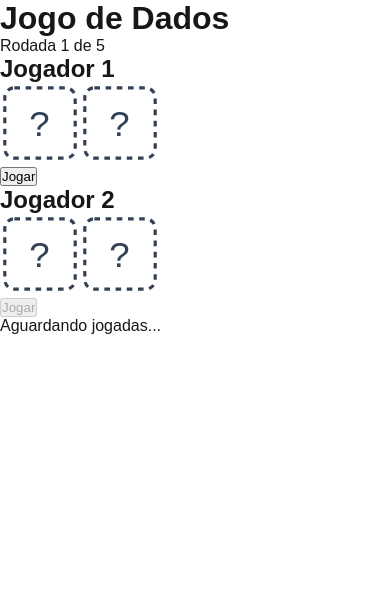
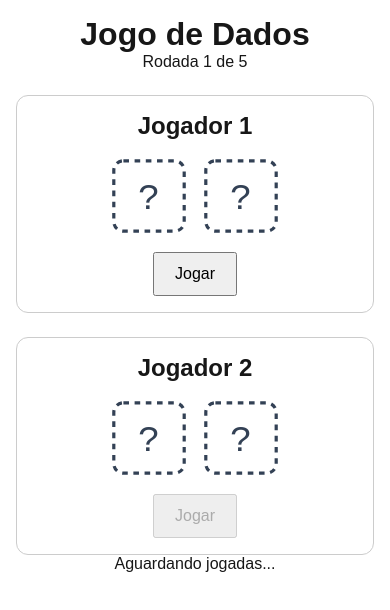
Before and after one commit to VANESSENCEWEB/jogo-dados-unicap, a Next.js app: page / in a window 390 px wide. Shown: the top 610 px of the page. Built offline with nearby package versions, Linux system fonts and the light colour scheme.

Commit message:
style(jogo): adiciona layout responsivo basico dos jogadores e dados

```diff
--- a/app/globals.css
+++ b/app/globals.css
@@ -47,3 +47,51 @@ a {
     color-scheme: dark;
   }
 }
+
+.jogo {
+  max-width: 900px;
+  margin: 0 auto;
+  padding: 1rem;
+  text-align: center;
+}
+
+.jogadores {
+  display: flex;
+  flex-wrap: wrap;
+  justify-content: center;
+  gap: 1.5rem;
+  margin-top: 1.5rem;
+}
+
+.jogador {
+  flex: 1 1 280px;
+  max-width: 360px;
+  border: 1px solid #ccc;
+  border-radius: 12px;
+  padding: 1rem;
+}
+
+.dados {
+  display: flex;
+  justify-content: center;
+  gap: 0.75rem;
+  margin: 1rem 0;
+}
+
+.dado {
+  max-width: 100%;
+  height: auto;
+}
+
+button {
+  min-width: 44px;
+  min-height: 44px;
+  padding: 0.5rem 1.25rem;
+  font-size: 1rem;
+}
+
+@media (min-width: 768px) {
+  .jogo {
+    padding: 2rem;
+  }
+}
```
